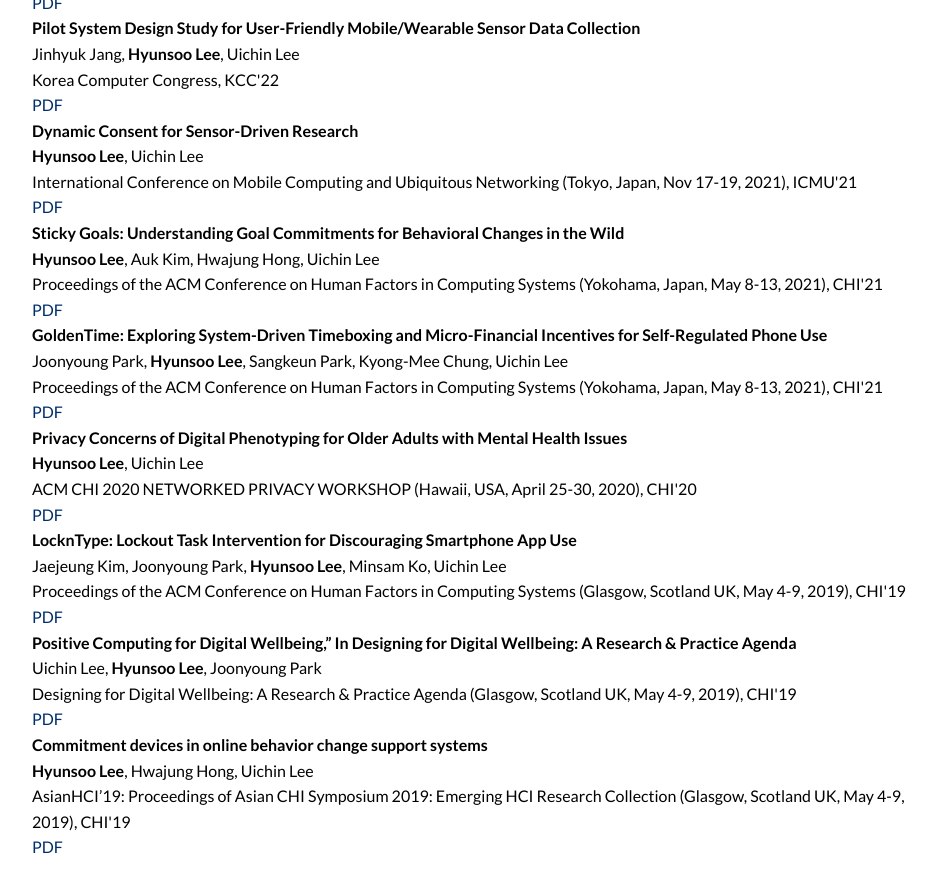
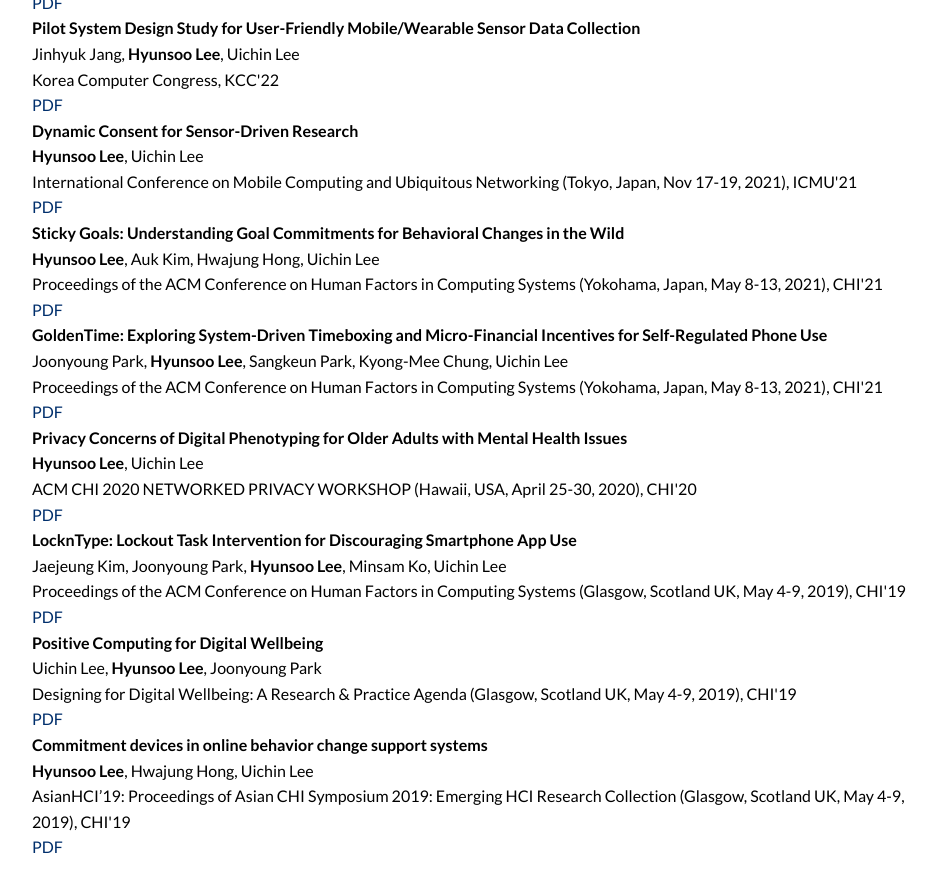
Before and after one commit to hslee90/hslee90.github.io, a Jekyll site: the page built from index.md, in a window 1280 px wide and 900 px high, scrolled down 1350 px. Shown: the top 892 px of the window, without its empty margins (288-1225 px from the left). Built offline with Jekyll 4.4.1, drawn with Linux system fonts in a browser that asks for light colours; nearby versions of some CDN libraries.

Commit message:
Update index.md

```diff
--- a/index.md
+++ b/index.md
@@ -142,7 +142,7 @@
     </div>
 
     <div class="publication-item">
-      <strong>Positive Computing for Digital Wellbeing,” In Designing for Digital Wellbeing: A Research & Practice Agenda</strong><br>
+      <strong>Positive Computing for Digital Wellbeing</strong><br>
       <span class="publication-authors">Uichin Lee, <strong>Hyunsoo Lee</strong>, Joonyoung Park</span><br>
       <span class="publication-venue">Designing for Digital Wellbeing: A Research & Practice Agenda (Glasgow, Scotland UK, May 4-9, 2019), CHI'19</span><br>
       <a href="assets/pdf/positive.pdf">PDF</a>
```
